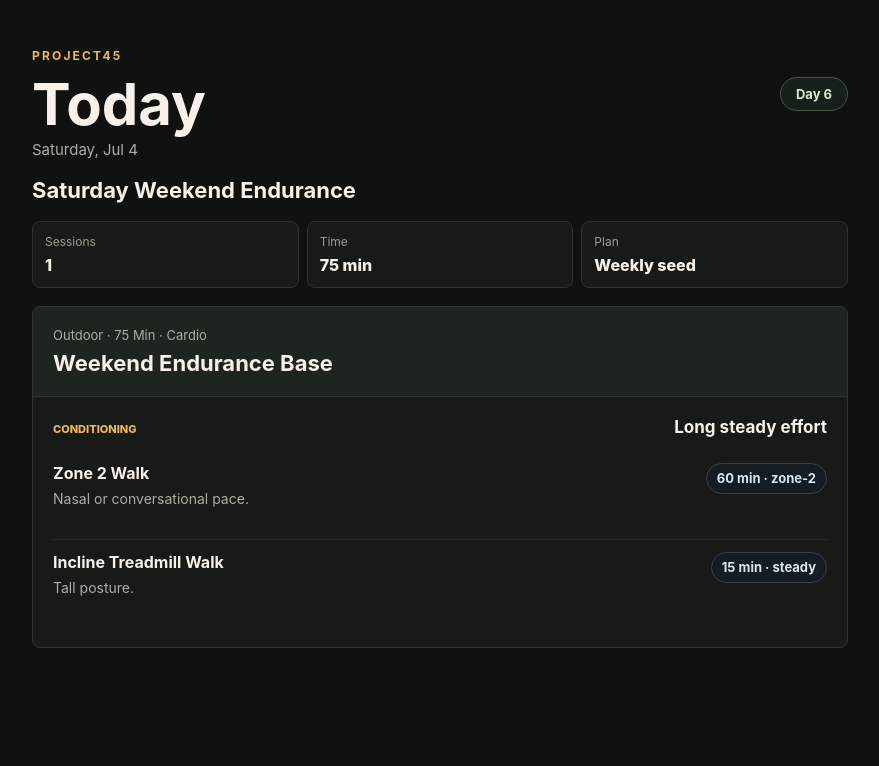
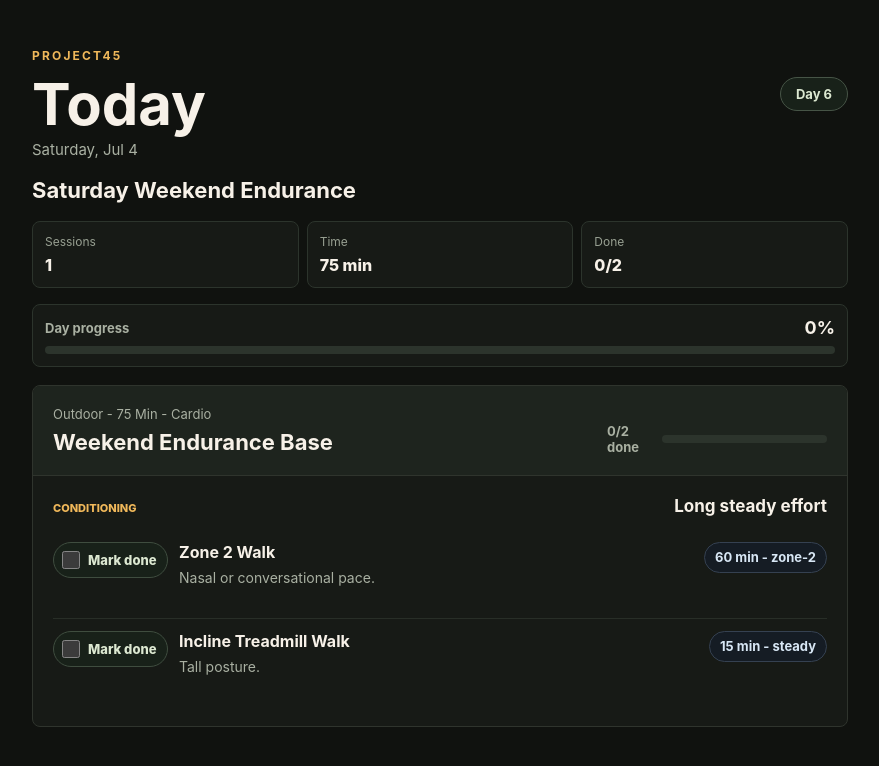
Before and after one commit to IlyaMoskva/workout-app, a React (Vite) app: page / in a window 1280 px wide. Shown: the top 766 px of the page, without its empty margins (200-1079 px from the left). Built offline with nearby package versions, Linux system fonts and the light colour scheme.

Commit message:
Add Today completion tracking

```diff
--- a/src/main.tsx
+++ b/src/main.tsx
@@ -1,12 +1,16 @@
-import React from 'react';
+import React, { useEffect, useMemo, useState } from 'react';
 import ReactDOM from 'react-dom/client';
 import {
   PROJECT45_EXERCISES,
   PROJECT45_WEEKLY_SEED_PLAN,
   type ExercisePrescription,
   type Project45Exercise,
+  type WorkoutBlock,
+  type WorkoutSession,
 } from './domain';
 import './styles.css';
+
+const COMPLETION_STORAGE_KEY = 'project45.today.completions.v1';
 
 const weekdayFormatter = new Intl.DateTimeFormat(undefined, {
   weekday: 'long',
@@ -23,6 +27,40 @@ const resolveTrainingDay = (date: Date) => {
 
 const resolveExercise = (prescription: ExercisePrescription): Project45Exercise | undefined =>
   exerciseById.get(prescription.exerciseId);
+
+const formatDateKey = (date: Date): string => {
+  const year = date.getFullYear();
+  const month = String(date.getMonth() + 1).padStart(2, '0');
+  const day = String(date.getDate()).padStart(2, '0');
+
+  return `${year}-${month}-${day}`;
+};
+
+const completionId = (
+  dateKey: string,
+  session: WorkoutSession,
+  block: WorkoutBlock,
+  prescription: ExercisePrescription,
+): string => `${dateKey}:${session.id}:${block.id}:${prescription.exerciseId}`;
+
+const readCompletions = (): Set<string> => {
+  try {
+    const stored = window.localStorage.getItem(COMPLETION_STORAGE_KEY);
+
+    if (!stored) {
+      return new Set();
+    }
+
+    const parsed = JSON.parse(stored);
+    return Array.isArray(parsed) ? new Set(parsed.filter((value) => typeof value === 'string')) : new Set();
+  } catch {
+    return new Set();
+  }
+};
+
+const writeCompletions = (completionIds: Set<string>): void => {
+  window.localStorage.setItem(COMPLETION_STORAGE_KEY, JSON.stringify([...completionIds]));
+};
 
 const formatDuration = (seconds: number): string => {
   if (seconds < 60) {
@@ -76,16 +114,54 @@ const formatDose = (prescription: ExercisePrescription): string => {
     doseParts.push(`${formatDuration(prescription.restSeconds)} rest`);
   }
 
-  return doseParts.join(' · ');
+  return doseParts.join(' - ');
 };
 
 function App() {
-  const today = new Date();
+  const [completedIds, setCompletedIds] = useState<Set<string>>(() => readCompletions());
+  const today = useMemo(() => new Date(), []);
+  const dateKey = formatDateKey(today);
   const trainingDay = resolveTrainingDay(today);
   const totalMinutes = trainingDay.sessions.reduce(
     (minutes, session) => minutes + (session.estimatedDurationMinutes ?? 0),
     0,
   );
+  const totalPrescriptions = trainingDay.sessions.reduce(
+    (total, session) => total + session.blocks.reduce((blockTotal, block) => blockTotal + block.prescriptions.length, 0),
+    0,
+  );
+  const completedToday = trainingDay.sessions.reduce(
+    (total, session) =>
+      total +
+      session.blocks.reduce(
+        (blockTotal, block) =>
+          blockTotal +
+          block.prescriptions.filter((prescription) =>
+            completedIds.has(completionId(dateKey, session, block, prescription)),
+          ).length,
+        0,
+      ),
+    0,
+  );
+  const dayProgress = totalPrescriptions > 0 ? Math.round((completedToday / totalPrescriptions) * 100) : 0;
+
+  useEffect(() => {
+    writeCompletions(completedIds);
+  }, [completedIds]);
+
+  const toggleCompletion = (id: string): void => {
+    setCompletedIds((currentIds) => {
+      const nextIds = new Set(currentIds);
+
+      if (nextIds.has(id)) {
+        nextIds.delete(id);
+      } else {
+        nextIds.add(id);
+      }
+
+      return nextIds;
+    });
+  };
 
   return (
     <main className="app-shell">
@@ -109,21 +185,51 @@ function App() {
             <dd>{totalMinutes} min</dd>
           </div>
           <div>
-            <dt>Plan</dt>
-            <dd>Weekly seed</dd>
+            <dt>Done</dt>
+            <dd>
+              {completedToday}/{totalPrescriptions}
+            </dd>
           </div>
         </dl>
+        <section className="day-progress" aria-label="Total day progress">
+          <div>
+            <span>Day progress</span>
+            <strong>{dayProgress}%</strong>
+          </div>
+          <progress value={completedToday} max={totalPrescriptions}>
+            {dayProgress}%
+          </progress>
+        </section>
       </header>
 
       <section className="session-list" aria-label="Today's sessions">
-        {trainingDay.sessions.map((session) => (
+        {trainingDay.sessions.map((session) => {
+          const sessionTotal = session.blocks.reduce((total, block) => total + block.prescriptions.length, 0);
+          const sessionDone = session.blocks.reduce(
+            (total, block) =>
+              total +
+              block.prescriptions.filter((prescription) =>
+                completedIds.has(completionId(dateKey, session, block, prescription)),
+              ).length,
+            0,
+          );
+
+          return (
             <article className="session-panel" key={session.id}>
               <div className="session-heading">
                 <div>
                   <p className="session-meta">
-                  {session.location} · {session.estimatedDurationMinutes ?? 0} min · {session.type}
+                    {session.location} - {session.estimatedDurationMinutes ?? 0} min - {session.type}
                   </p>
                   <h2>{session.title}</h2>
+                </div>
+                <div className="session-progress" aria-label={`${session.title} progress`}>
+                  <span>
+                    {sessionDone}/{sessionTotal} done
+                  </span>
+                  <progress value={sessionDone} max={sessionTotal}>
+                    {sessionDone} of {sessionTotal}
+                  </progress>
                 </div>
               </div>
 
@@ -140,14 +246,25 @@ function App() {
                         const exercise = resolveExercise(prescription);
                         const dose = formatDose(prescription);
                         const cue = exercise?.coachingCues[0] ?? exercise?.summary ?? 'Catalog details pending.';
+                        const id = completionId(dateKey, session, block, prescription);
+                        const isDone = completedIds.has(id);
 
                         return (
-                        <li className="prescription-row" key={`${block.id}-${prescription.exerciseId}`}>
+                          <li className="prescription-row" key={id}>
+                            <label className="completion-control">
+                              <input
+                                aria-label={`Mark ${exercise?.name ?? prescription.exerciseId} done`}
+                                checked={isDone}
+                                onChange={() => toggleCompletion(id)}
+                                type="checkbox"
+                              />
+                              <span>{isDone ? 'Done' : 'Mark done'}</span>
+                            </label>
                             <div>
                               <h4>{exercise?.name ?? prescription.exerciseId}</h4>
                               <p>{cue}</p>
                             </div>
-                          <span>{dose}</span>
+                            <span className="dose-pill">{dose}</span>
                           </li>
                         );
                       })}
@@ -156,7 +273,8 @@ function App() {
                 ))}
               </div>
             </article>
-        ))}
+          );
+        })}
       </section>
     </main>
   );
--- a/src/styles.css
+++ b/src/styles.css
@@ -95,7 +95,8 @@ h1 {
   margin: 18px 0 0;
 }
 
-.summary-strip div {
+.summary-strip div,
+.day-progress {
   min-width: 0;
   border: 1px solid #2c342c;
   border-radius: 8px;
@@ -116,6 +117,54 @@ h1 {
   font-weight: 800;
 }
 
+.day-progress {
+  display: grid;
+  gap: 8px;
+  margin-top: 16px;
+}
+
+.day-progress div,
+.session-progress {
+  display: flex;
+  align-items: center;
+  justify-content: space-between;
+  gap: 12px;
+}
+
+.day-progress span,
+.session-progress span {
+  color: #a9b0a2;
+  font-size: 13px;
+  font-weight: 700;
+}
+
+.day-progress strong {
+  font-size: 18px;
+}
+
+progress {
+  width: 100%;
+  height: 8px;
+  border: 0;
+  border-radius: 999px;
+  overflow: hidden;
+  background: #2c342c;
+}
+
+progress::-webkit-progress-bar {
+  background: #2c342c;
+}
+
+progress::-webkit-progress-value {
+  border-radius: 999px;
+  background: #f0b85a;
+}
+
+progress::-moz-progress-bar {
+  border-radius: 999px;
+  background: #f0b85a;
+}
+
 .session-list {
   display: grid;
   gap: 14px;
@@ -130,6 +179,8 @@ h1 {
 }
 
 .session-heading {
+  display: grid;
+  gap: 14px;
   padding: 16px;
   background: #1e241e;
 }
@@ -138,6 +189,14 @@ h1 {
   margin-bottom: 8px;
   text-transform: capitalize;
   font-size: 13px;
+}
+
+.session-progress {
+  min-width: 0;
+}
+
+.session-progress progress {
+  max-width: 180px;
 }
 
 h2,
@@ -193,7 +252,7 @@ h3 {
 .prescription-row {
   display: grid;
   grid-template-columns: minmax(0, 1fr);
-  gap: 8px;
+  gap: 10px;
   min-height: 88px;
   padding: 12px 0;
   border-top: 1px solid #282e27;
@@ -214,7 +273,7 @@ h4 {
   font-size: 14px;
 }
 
-.prescription-row span {
+.dose-pill {
   width: fit-content;
   max-width: 100%;
   border: 1px solid #354151;
@@ -225,6 +284,33 @@ h4 {
   font-size: 13px;
   font-weight: 750;
   line-height: 1.2;
+}
+
+.completion-control {
+  display: inline-flex;
+  align-items: center;
+  gap: 8px;
+  width: fit-content;
+  min-height: 36px;
+  border: 1px solid #3f4d3f;
+  border-radius: 999px;
+  padding: 6px 10px 6px 8px;
+  color: #dce8d1;
+  background: #182119;
+  font-size: 13px;
+  font-weight: 800;
+}
+
+.completion-control input {
+  width: 18px;
+  height: 18px;
+  margin: 0;
+  accent-color: #f0b85a;
+}
+
+.completion-control:has(input:checked) {
+  border-color: #6f8c56;
+  background: #23331f;
 }
 
 @media (min-width: 680px) {
@@ -241,8 +327,13 @@ h4 {
     padding: 20px;
   }
 
+  .session-heading {
+    grid-template-columns: minmax(0, 1fr) 220px;
+    align-items: end;
+  }
+
   .prescription-row {
-    grid-template-columns: minmax(0, 1fr) auto;
+    grid-template-columns: 116px minmax(0, 1fr) auto;
     align-items: start;
   }
 }
```
Also changed, not shown: 1 other file (tests, documents, lock files or other folders). Lines whose indentation alone changed are shown as unchanged.
